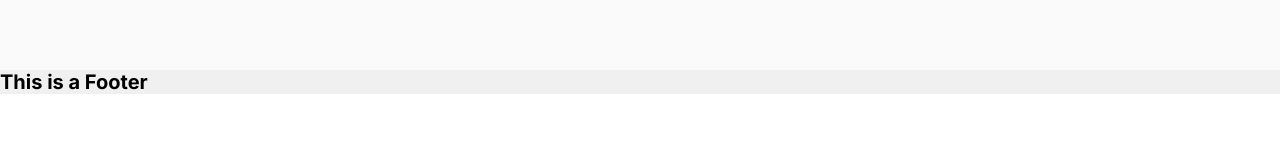
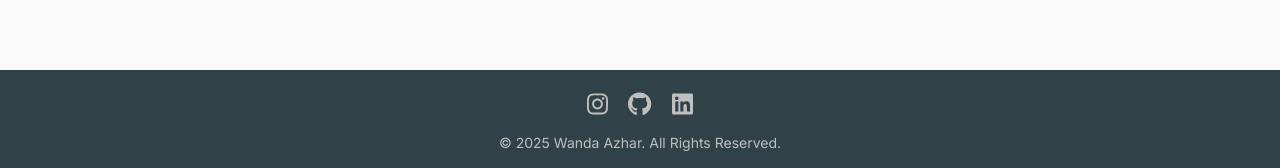
Before and after one commit to wandaazhar007/task-tracking-app, a React (Vite) app: page / in a window 1280 px wide. Shown: the part 810-978 px from the top of the page. Before the commit the page ends 904 px from the top, so only its background shows below. Built offline with nearby package versions, Linux system fonts and the light colour scheme; no server answers; the database is empty.

Commit message:
update footer section

```diff
--- a/src/components/footer/Footer.tsx
+++ b/src/components/footer/Footer.tsx
@@ -1,8 +1,38 @@
+// src/components/footer/Footer.tsx
+/*
+Author: Wanda Azhar
+Location: Twin Falls, ID, USA
+Contact: wandaazhar@gmail.com
+Description: The main footer for the application.
+*/
+
+import { FontAwesomeIcon } from '@fortawesome/react-fontawesome';
+import { faInstagram, faGithub, faLinkedin } from '@fortawesome/free-brands-svg-icons';
 import './footer.scss';
 
 const Footer = () => {
+  const currentYear = new Date().getFullYear();
+
   return (
-    <h1>This is a Footer</h1>
+    <footer className="footer">
+      <div className="footer-container">
+        <div className="footer-socials">
+          <a href="https://instagram.com/wanda_azharr/" target="_blank" rel="noopener noreferrer" className="social-link">
+            <FontAwesomeIcon icon={faInstagram} />
+          </a>
+          <a href="https://github.com/wandaazhar007" target="_blank" rel="noopener noreferrer" className="social-link">
+            <FontAwesomeIcon icon={faGithub} />
+          </a>
+          {/* Add a LinkedIn link if you have one */}
+          <a href="https://linkedin.com/in/your-profile" target="_blank" rel="noopener noreferrer" className="social-link">
+            <FontAwesomeIcon icon={faLinkedin} />
+          </a>
+        </div>
+        <div className="footer-copyright">
+          &copy; {currentYear} Wanda Azhar. All Rights Reserved.
+        </div>
+      </div>
+    </footer>
   );
 }
 
--- a/src/components/footer/footer.scss
+++ b/src/components/footer/footer.scss
@@ -1,6 +1,45 @@
+// src/components/footer/footer.scss
 /*
 Author: Wanda Azhar
 Location: Twin Falls, ID. USA
 Contact: wandaazhar@gmail.com
-Description: A responsive task tracking application built with React, TypeScript, Sass, and Firebase. Manage your to-do, doing, and done tasks with a clean, board-style interface.
+Description: Styles for the Footer component.
 */
+
+@use '../../styles/variable' as v;
+
+.footer {
+  background-color: v.$colorBackgroundNavbar;
+  color: v.$grey-color;
+  padding: 2rem;
+  text-align: center;
+
+  &-container {
+    max-width: 130rem;
+    margin: 0 auto;
+    display: flex;
+    flex-direction: column;
+    align-items: center;
+    gap: 1.5rem;
+  }
+
+  .footer-socials {
+    display: flex;
+    gap: 2rem;
+
+    .social-link {
+      color: v.$grey-color;
+      font-size: 2.4rem;
+      transition: color 0.2s ease-in-out, transform 0.2s ease-in-out;
+
+      &:hover {
+        color: #fff;
+        transform: scale(1.1);
+      }
+    }
+  }
+
+  .footer-copyright {
+    font-size: 1.4rem;
+  }
+}
```
